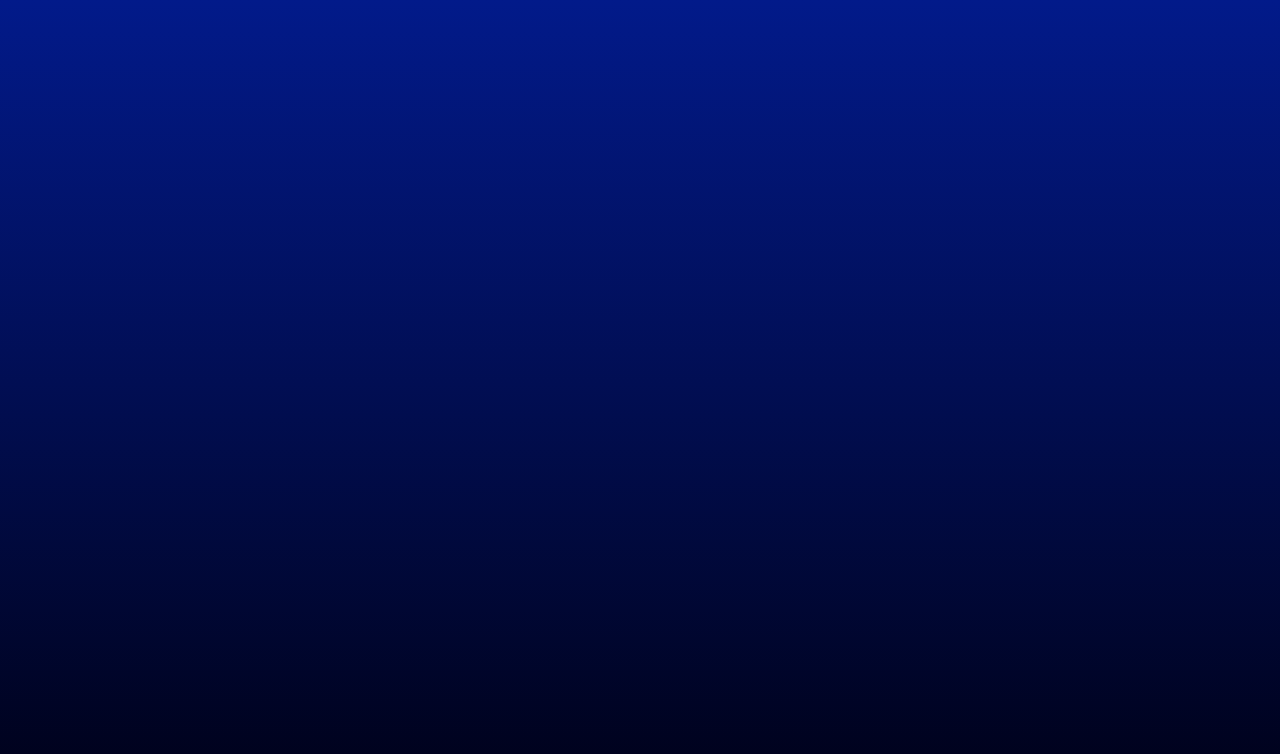
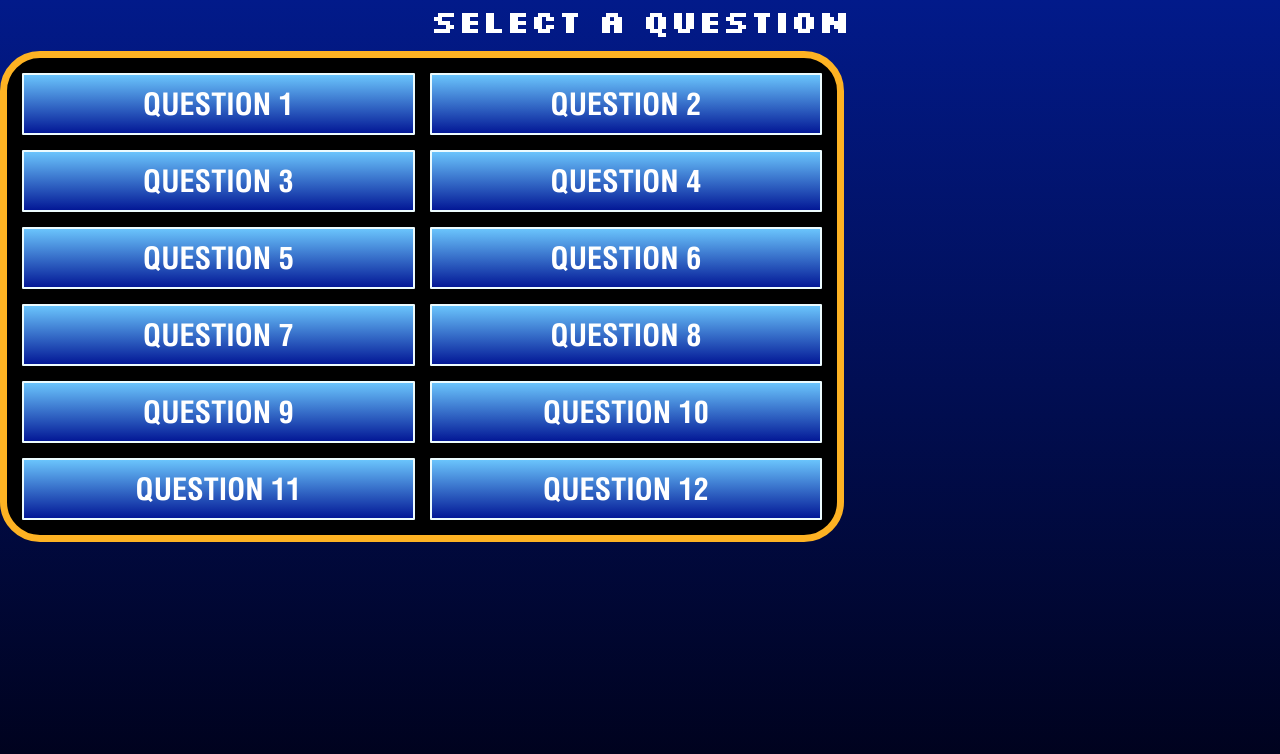
Before and after one commit to mlee-chanyoung/family-feud, a React (Create React App) app: page / in a window 1280 px wide. Both pictures are taken after a click on the button "Get Started". Shown: the top 754 px of the page. Built offline with nearby package versions, Linux system fonts and the light colour scheme.

Commit message:
Create question selector

```diff
--- a/src/index.css
+++ b/src/index.css
@@ -1,6 +1,13 @@
 @font-face {
   font-family: "Helvetica condensed";
   src: url("./assets/font/helvetica_condensed.ttf") format("truetype");
+  font-weight: 400;
+}
+
+@font-face {
+  font-family: "Helvetica condensed";
+  src: url("./assets/font/helvetica_condensed_bold.ttf") format("truetype");
+  font-weight: 700;
 }
 
 @font-face {
@@ -10,7 +17,7 @@
 }
 
 @font-face {
-  font-family: "Silkscreen bold";
+  font-family: "Silkscreen";
   src: url("./assets/font/Silkscreen-Bold.ttf") format("truetype");
   font-weight: 700;
 }
@@ -30,3 +37,10 @@ code {
 html, body, #root {
   height: 100%;
 }
+
+h1, h2, h3, h4, h5, h6 {
+  margin-top: 0;
+  margin-bottom: 10px;
+  font-family: "Silkscreen";
+  font-weight: 700;
+}
--- /dev/null
+++ b/src/models/answer.ts
@@ -0,0 +1,4 @@
+export type Answer = {
+  response: string,
+  value: number,
+};
--- /dev/null
+++ b/src/models/index.ts
@@ -0,0 +1,3 @@
+export type { Answer } from "./answer";
+export type { Player } from "./player";
+export type { Question } from "./question";
--- /dev/null
+++ b/src/models/player.ts
@@ -0,0 +1,3 @@
+export type Player = {
+  score: number,
+};
--- /dev/null
+++ b/src/models/question.ts
@@ -0,0 +1,6 @@
+import type { Answer } from "./answer";
+
+export type Question = {
+  answers: Array<Answer>,
+  question: string,
+};
--- a/src/modules/game/Game.tsx
+++ b/src/modules/game/Game.tsx
@@ -1,9 +1,18 @@
+import { useState } from "react";
+
 import "./game.scss";
+import { QuestionSelector } from "./QuestionSelector";
+
+import { Question } from "../../models";
 
 export const Game = ({ onEnd }: { onEnd: () => void }) => {
+  const [question, setQuestion] = useState<Question>();
 
   return (
-    <div>
+    <div className="game">
+      <div className="game-board">
+        {question ? <></> : <QuestionSelector onSelect={(question) => setQuestion(question)} />}
+      </div>
     </div>
   )
 }
--- /dev/null
+++ b/src/modules/game/QuestionSelector.tsx
@@ -0,0 +1,18 @@
+import { QUESTIONS } from "./questions";
+import { Question } from "../../models";
+
+export const QuestionSelector = ({ onSelect }: { onSelect: (question: Question) => void }) => {
+
+  const QuestionOption = ({ question, index }: { question: Question, index: number }) => (
+    <button className="game-option" onClick={() => onSelect(question)}>QUESTION {index + 1}</button>
+  );
+
+  return (
+    <>
+      <h1>Select a question</h1>
+      <div className="game-board-grid">
+        { QUESTIONS.map((question, i) => <QuestionOption key={i} question={question} index={i} />) }
+      </div>
+    </>
+  );
+};
--- a/src/modules/game/game.scss
+++ b/src/modules/game/game.scss
@@ -1,3 +1,41 @@
 .game {
+  $border-color: #fdb223;
+  $answer-border-color: #ecfbfe;
+  $answer-initial-gradient-start: #6ac4fc;
+  $answer-intiial-gradient-end: #031896;
 
+  height: 100%;
+
+  &-board {
+    text-align: center;
+
+    &-grid {
+      display: grid;
+      gap: 15px;
+      grid-template-columns: 1fr 1fr;
+      border: 7px solid $border-color;
+      border-radius: 40px;
+      background-color: #000;
+      padding: 15px;
+      max-width: 800px;
+    }
+  }
+
+  &-option {
+    border: 2px solid $answer-border-color;
+    border-radius: 1px;
+    background-image: linear-gradient($answer-initial-gradient-start, $answer-intiial-gradient-end);
+    padding: 10px;
+
+    color: #fff;
+    font-family: "Helvetica condensed", "Helvetica", sans-serif;
+    font-size: 30px;
+    font-weight: 700;
+    text-transform: uppercase;
+    cursor: pointer;
+
+    &--revealed {
+
+    }
+  }
 }
--- /dev/null
+++ b/src/modules/game/questions.ts
@@ -0,0 +1,76 @@
+import { Question } from "../../models"
+
+export const QUESTIONS: Array<Question> = [
+  {
+    question: "What was your first impression of Sam?",
+    answers: [
+      { response: "Thicc", value: 50 },
+    ],
+  },
+  {
+    question: "What was your first impression of Amanda?",
+    answers: [
+      { response: "Short", value: 50 },
+    ],
+  },
+  {
+    question: "What animal or creature best describes Sam?",
+    answers: [
+      { response: "Short", value: 50 },
+    ],
+  },
+  {
+    question: "What animal or creature best describes Amanda?",
+    answers: [
+      { response: "Short", value: 50 },
+    ],
+  },
+  {
+    question: "What does Sam dislike?",
+    answers: [
+      { response: "Short", value: 50 },
+    ],
+  },
+  {
+    question: "What does Amanda dislike?",
+    answers: [
+      { response: "Short", value: 50 },
+    ],
+  },
+  {
+    question: "What will you miss about Sam?",
+    answers: [
+      { response: "Short", value: 50 },
+    ],
+  },
+  {
+    question: "What will you miss about Amanda?",
+    answers: [
+      { response: "Short", value: 50 },
+    ],
+  },
+  {
+    question: "If you were traveling to Seattle, where might you unexpectedly run into Sam?",
+    answers: [
+      { response: "Short", value: 50 },
+    ],
+  },
+  {
+    question: "What phrase/gibberish would you expect to hear from Amanda?",
+    answers: [
+      { response: "Short", value: 50 },
+    ],
+  },
+  {
+    question: "What's the pettiest thing Sam could Venmo request you for?",
+    answers: [
+      { response: "Short", value: 50 },
+    ],
+  },
+  {
+    question: "What would Amanda ask to speak to the manager about?",
+    answers: [
+      { response: "Short", value: 50 },
+    ],
+  },
+];
--- a/src/modules/home/home.scss
+++ b/src/modules/home/home.scss
@@ -8,11 +8,10 @@
     text-align: center;
 
     h1 {
-      font-family: "Silkscreen";
       font-size: 40px;
     }
     .button {
-      font-family: "Silkscreen";
+      font-weight: 700;
     }
   }
 
```
Also changed, not shown: src/assets/font/helvetica_condensed_bold.ttf (added).
